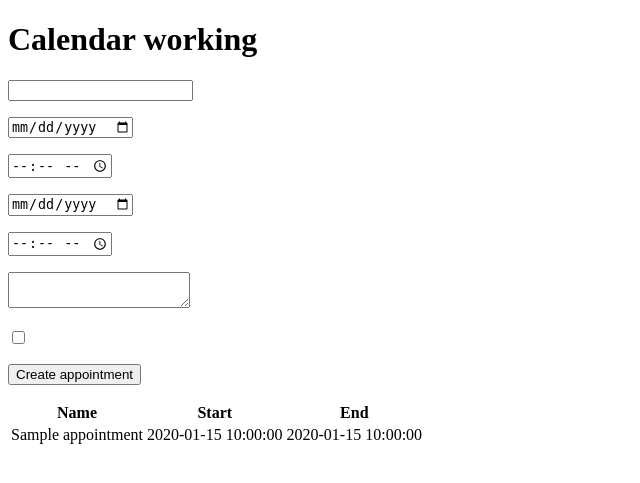
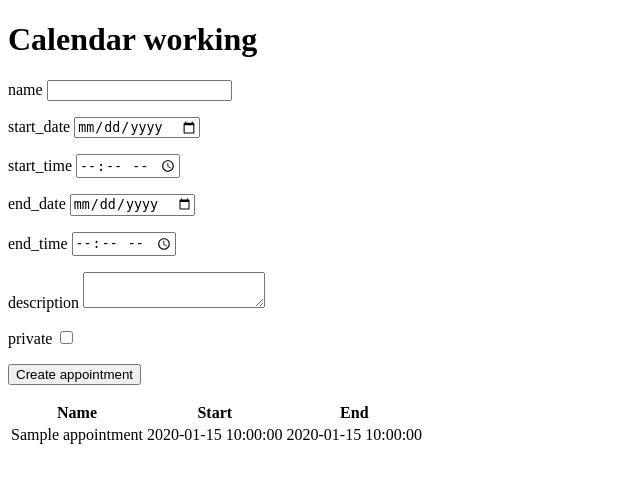
Before and after one commit to alexiswest98/Calendar-Me-Python-LP, a Flask app: template app/templates/main.html in a window 1280 px wide. Shown: the top 483 px of the page, without its empty margins (0-640 px from the left). Run offline with Flask 2, Linux system fonts and the light colour scheme; the template is opened without the code that fills it: values that come from a table or form of the project are taken from there, most other values are stand-ins (such as "Sample title", 1, 10 or a date in 2020).

Commit message:
added validators for dates

```diff
--- a/app/forms.py
+++ b/app/forms.py
@@ -3,15 +3,32 @@ from flask_wtf import FlaskForm
 from wtforms.fields import (StringField, DateField, TimeField, TextAreaField,
                             BooleanField, SubmitField)
 
-from wtforms.validators import (DataRequired)
+from wtforms.validators import (DataRequired, ValidationError)
 
+from datetime import datetime
+
+def validate_dates(form, field):
+    start_date1 = form.start_date.data
+    end_date1 = field.data
+
+    if start_date1 != end_date1:
+        msg2 = "Start date and End date have to be on the same day"
+        raise ValidationError(msg2)
 
 class AppointmentForm(FlaskForm):
     name = StringField("name", validators=[DataRequired()])
     start_date = DateField("start_date", validators=[DataRequired()])
     start_time = TimeField("start_time", validators=[DataRequired()])
-    end_date = DateField("end_date", validators=[DataRequired()])
+    end_date = DateField("end_date", validators=[DataRequired(), validate_dates])
     end_time = TimeField("end_time", validators=[DataRequired()])
     description = TextAreaField("description", validators=[DataRequired()])
     private = BooleanField("private")
     submit = SubmitField("Create appointment")
+
+    def validate_end_date(form, field):
+        start = datetime.combine(form.start_date.data, form.start_time.data)
+        end = datetime.combine(field.data, form.end_time.data)
+
+        if start >= end:
+            msg = "End date/time must come after start date/time"
+            raise ValidationError(msg)
--- a/app/templates/main.html
+++ b/app/templates/main.html
@@ -13,15 +13,26 @@
 
     <form action="/" method="post">
         {{ form.hidden_tag() }}
-        <p>{{ form.name() }}</p>
-        <p>{{ form.start_date() }}</p>
-        <p>{{ form.start_time() }}</p>
-        <p>{{ form.end_date() }}</p>
-        <p>{{ form.end_time() }}</p>
-        <p>{{ form.description() }}</p>
-        <p>{{ form.private() }}</p>
+        <p>{{ form.name.label }} {{ form.name() }}</p>
+        <p>{{ form.start_date.label }} {{ form.start_date() }}</p>
+        <p>{{ form.start_time.label }} {{ form.start_time() }}</p>
+        <p>{{ form.end_date.label }} {{ form.end_date() }}</p>
+        <p>{{ form.end_time.label }} {{ form.end_time() }}</p>
+        <p>{{ form.description.label }} {{ form.description() }}</p>
+        <p>{{ form.private.label }} {{ form.private() }}</p>
         <p>{{ form.submit() }}</p>
     </form>
+    <div>
+        <!-- {{ form.end_date.label }} {{ form.end_date }} -->
+        {% if form.end_date.errors %}
+          <ul class="errors">
+            {% for error in form.end_date.errors %}
+              <li>{{ error }}</li>
+              {% endfor %}
+          </ul>
+        {% endif %}
+      </div>
+
 
     <table>
         <thead>
```
Also changed, not shown: app/routes.py (+13 -1 lines), dev.db.
